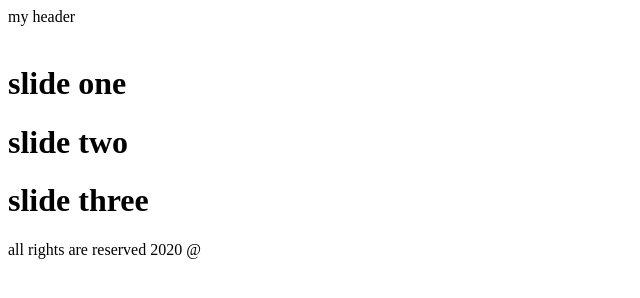
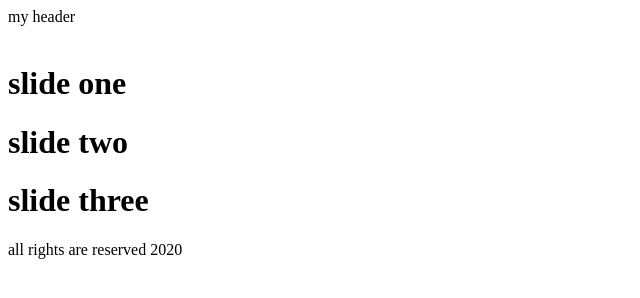
Before and after one commit to BehnazMot/git-project-one, a plain HTML site: page index.html in a window 1280 px wide. Shown: the full height of the page, 0-640 px from the left. Drawn offline with Linux system fonts and the light colour scheme.

Commit message:
symbol deleted

```diff
--- a/index.html
+++ b/index.html
@@ -16,7 +16,7 @@
         <h1>slide three</h1>
     </div>
     <footer>
-        all rights are reserved 2020 @
+        all rights are reserved 2020
     </footer>
 
     <script src="script.js"></script>
```
